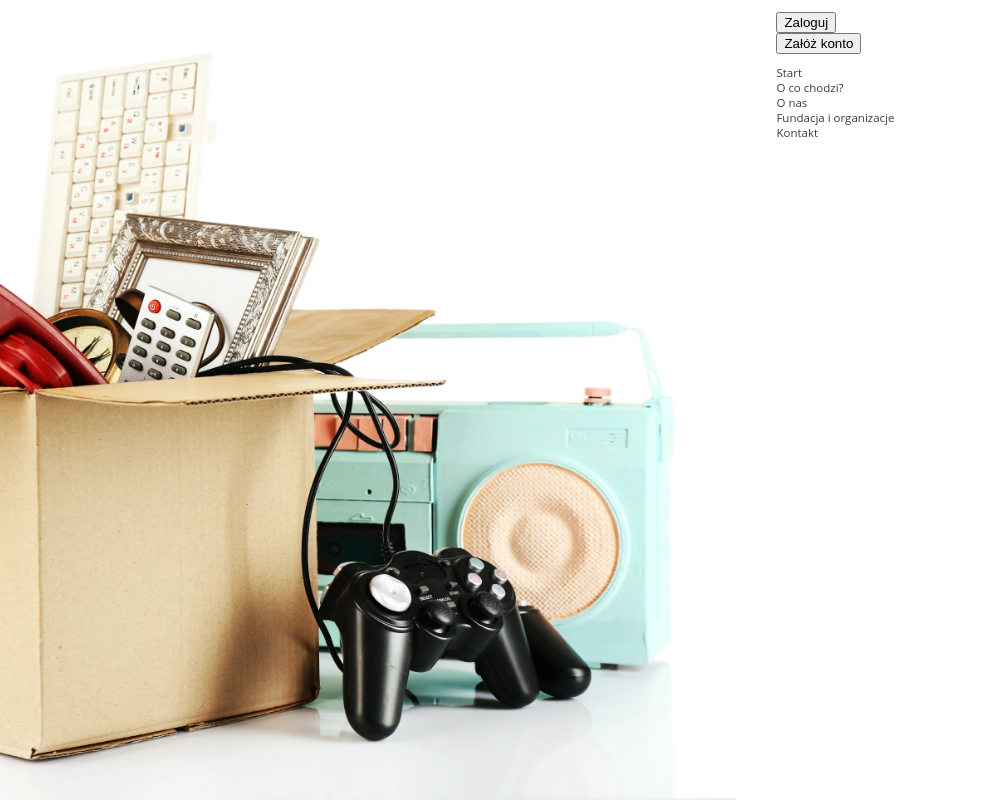
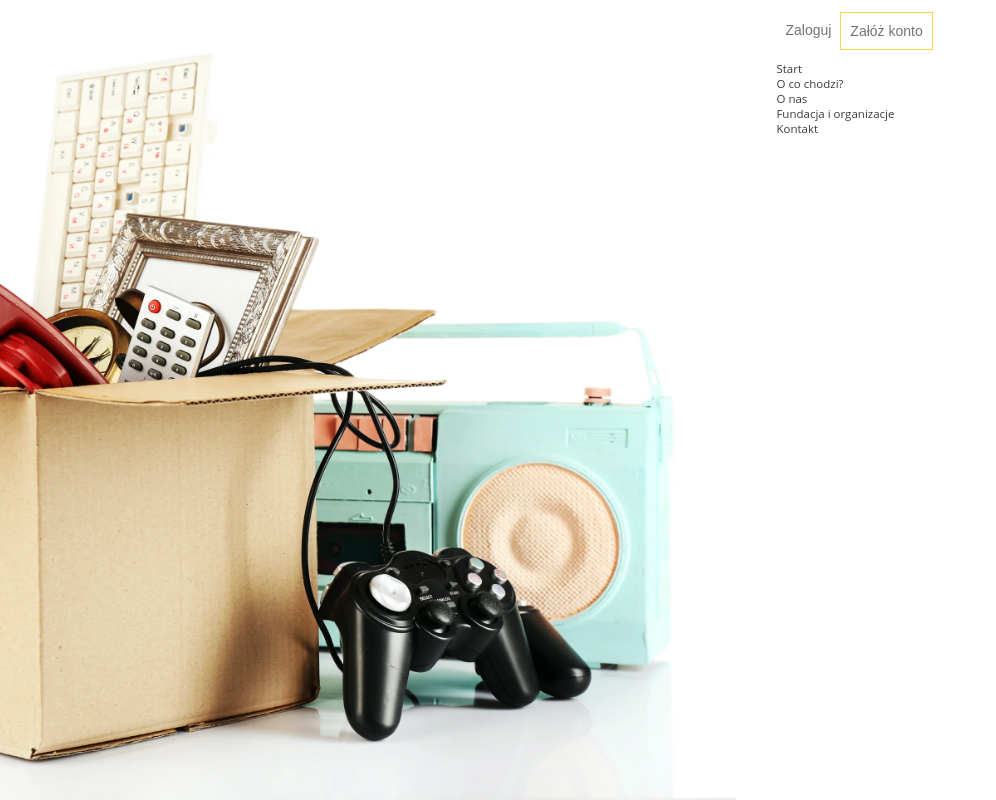
Before and after one commit to patryk-pi/oddam_w_dobre_rece, a React (Vite) app: page / in a window 1280 px wide. Shown: the whole page, without its empty margins (0-996 px from the left). Built offline with nearby package versions, Linux system fonts and the light colour scheme.

Commit message:
added stylign to login buttons

```diff
--- a/src/assets/components/Navigation.tsx
+++ b/src/assets/components/Navigation.tsx
@@ -1,3 +1,6 @@
+import { StyledNavigation, StyledLogin } from "./styles/Navigation.styled";
+import theme from "./styles/Theme";
+
 interface NavigationLink {
     sectionName: string;
     link: string;
@@ -29,7 +32,7 @@ const navigationLinks: NavigationLink[] = [
 const Navigation = () => {
     return (
         <div>
-            <ul>
+            <StyledLogin theme={theme}>
                 <li>
                     <button>Zaloguj</button>
                 </li>
@@ -37,7 +40,7 @@ const Navigation = () => {
                 <li>
                     <button>Załóż konto</button>
                 </li>
-            </ul>
+            </StyledLogin>
             <ul>
                 {navigationLinks.map((el, i) => (
                     <li key={i}>
--- a/src/assets/components/styles/Global.ts
+++ b/src/assets/components/styles/Global.ts
@@ -30,6 +30,12 @@ const GlobalStyles = createGlobalStyle`
       text-decoration: none;
       color: ${({ theme }) => theme.colors.black}
     }
+
+    button {
+      display: inline-block;
+      border: none;
+      background-color: transparent;
+    }
 `;
 
 export default GlobalStyles;
--- a/src/assets/components/styles/Navigation.styled.ts
+++ b/src/assets/components/styles/Navigation.styled.ts
@@ -1,3 +1,23 @@
 import styled from "styled-components";
 
-const StyledNavigation = styled.nav``;
+interface StyledLoginProps {
+    border?: string;
+}
+
+export const StyledNavigation = styled.nav``;
+
+export const StyledLogin = styled.ul`
+    display: flex;
+
+    li {
+        &:last-of-type button {
+            border: 1px solid ${({ theme }) => theme.colors.yellow};
+        }
+    }
+
+    button {
+        color: ${({ theme }) => theme.colors.grey};
+        font-size: 1.4rem;
+        padding: 1rem 0.9rem;
+    }
+`;
```
